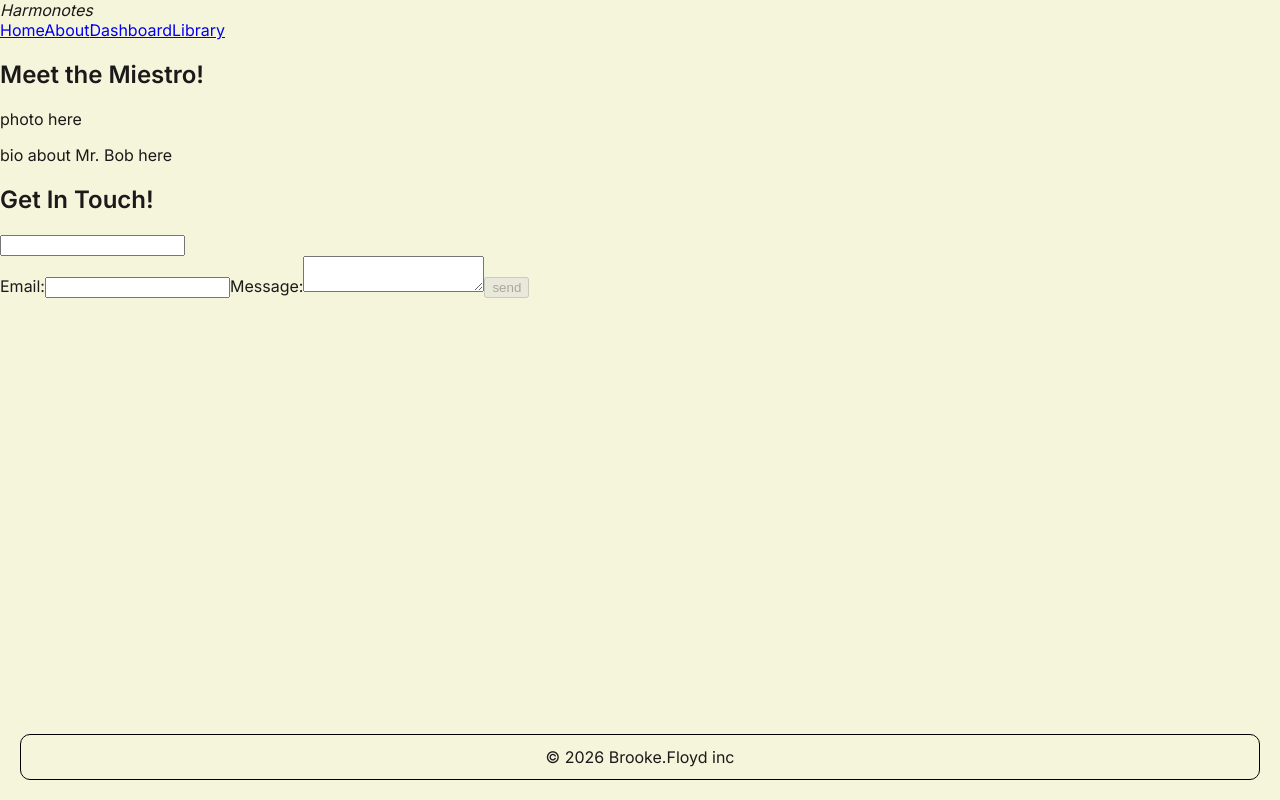
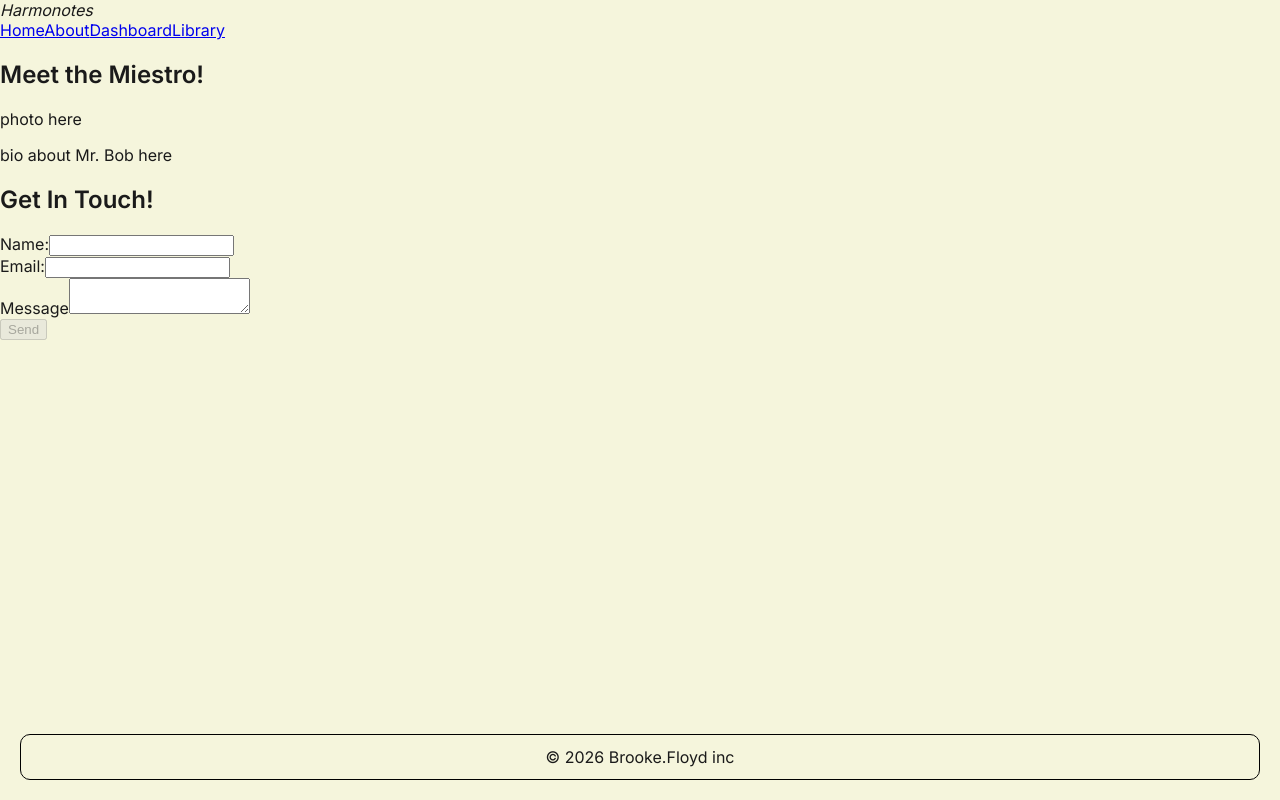
Before and after one commit to BrookeFloyd10/Harmonotes-BrookeF, a React (Vite) app in the folder harmonotes/: page /about in a window 1280 px wide. Built offline with nearby package versions, Linux system fonts and the light colour scheme.

Commit message:
updated contact form with reusable logic, imported Button and validation and removed inline validation checks. better readability

```diff
--- a/harmonotes/src/components/ContactForm.jsx
+++ b/harmonotes/src/components/ContactForm.jsx
@@ -1,5 +1,7 @@
 import { useState } from "react";
 import FormField from "./FormField";
+import Button from "./Button";
+import { isValidEmail } from "../utils/validators";
 
 function ContactForm() {
     const [formData, setFormData]=useState({
@@ -8,10 +10,17 @@ function ContactForm() {
         message: ""
     });
 
-    const [isSubmitted, setIsSubmitted]=useState(false);
+    const [ isSubmitted, setIsSubmitted ]=useState(false);
 
     const isAnyFieldEmpty = Object.values(formData).some(value => !value.trim());
 
+    const [ errors, setErrors ]=useState({});
+
+    const validation = () => {
+        const newErrors = {};
+        if (!isValidEmail(formData.email)) newErrors.email = "Please enter a vaild email.";
+            return newErrors;
+    }
 
     const handleChange = (ev) => {
         const {name, value} = ev.target;
@@ -23,6 +32,12 @@ function ContactForm() {
 
     const handleSubmit = (ev) => {
         ev.preventDefault();
+        const validationErrors = validation();
+        if(Object.keys(validationErrors).length > 0) {
+            setErrors(validationErrors);
+            return;
+        }
+        setErrors({});
         setFormData({name: "", email: "", message: ""});
         setIsSubmitted(true);
     };
@@ -33,32 +48,35 @@ function ContactForm() {
                 {isSubmitted && (
                   <div className="success-message">
                     <p>Thank you! Someone will be reaching out shortly!</p>
-                    <button type="button" onClick={() => setIsSubmitted(false)}>
-                        OK
-                    </button>
+                    <Button id="dismiss-btn" type="button" className="dismiss-btn" onClick={() => setIsSubmitted(false)} label="OK" />
                   </div>
                 )}
 
-                <form onSubmit={handleSubmit}>
-                    <FormField id="name"
-                                type="input"
+                <form onSubmit={handleSubmit} noValidate>
+                    <FormField  label="Name:"
+                                id="name"
+                                type="text"
                                 name="name"
                                 value={formData.name}
                                 onChange={handleChange}
-                                required="required" />
-                    <label htmlFor="email">Email:</label>
-                        <input id="email"
+                                required/>
+                    <FormField  label="Email:"
+                                id="email"
                                 type="email"
                                 name="email"
                                 value={formData.email}
-                               onChange={handleChange} />
-                    <label htmlFor="message">Message:</label>
-                        <textarea id="message"
+                                onChange={handleChange}
+                                required
+                                error={errors.email}/>
+                    <FormField  label="Message"
+                                as="textarea"
+                                id="message"
                                 name="message"
                                 value={formData.message}
                                 onChange={handleChange}
-                               maxLength="200"></textarea>
-                    <button type="submit" disabled={isAnyFieldEmpty}>send</button>
+                                required
+                                maxLength="200" />
+                    <Button id="submit-btn" type="submit" disabled={isAnyFieldEmpty} className="submit-btn" label="Send"/>
                 </form>
             </div>
         );
```
Lines whose indentation alone changed are shown as unchanged.
